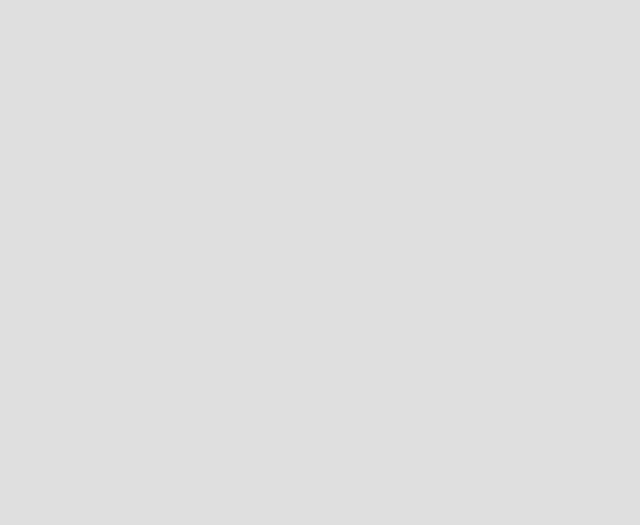
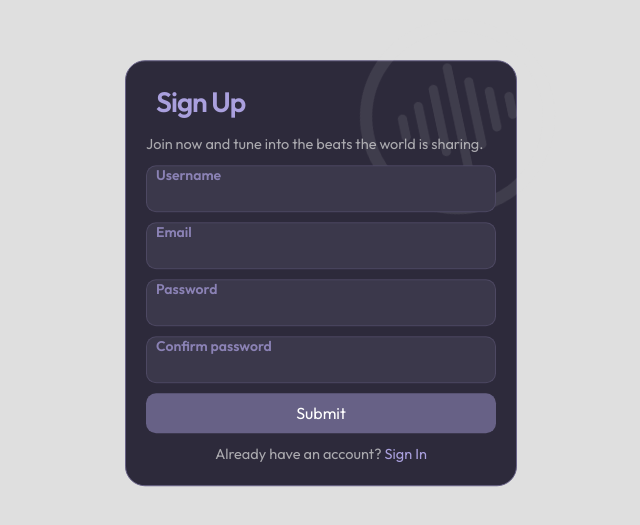
Before and after one commit to Aaaronder/vizsgaremek, a React (Vite) app in the folder frontend/: page / in a window 1280 px wide. Before the commit this address had no page. Shown: the part 127-652 px from the top of the page, without its empty margins (319-959 px from the left). Built offline with nearby package versions, Linux system fonts and the light colour scheme.

Commit message:
most recent

```diff
--- a/frontend/src/App.jsx
+++ b/frontend/src/App.jsx
@@ -16,7 +16,7 @@ function App() {
           <Routes>
             <Route path="/browse" element={<BrowsePage />} />
             <Route path="/upload" element={<UploadPage />} />
-            <Route path="/signup" element={<SignUpPage />} />
+            <Route path="/" element={<SignUpPage />} />
             <Route path="/signin" element={<SignInPage />} />
             <Route path="/account" element={<AccountPage />} />
           </Routes>
--- a/frontend/src/pages/auth/signupPage/signUp.jsx
+++ b/frontend/src/pages/auth/signupPage/signUp.jsx
@@ -12,7 +12,6 @@ function SignUpForm() {
         confirmPassword: ''
     });
     const [error, setError] = useState('');
-    const [isLoading, setIsLoading] = useState(false);
     const navigate = useNavigate();
 
     const handleChange = (e) => {
@@ -58,7 +57,6 @@ function SignUpForm() {
 
       if (!validateForm()) return;
 
-      setIsLoading(true);
 
       try {
           const response = await axios.post('http://localhost:3000/users/register', {
@@ -72,8 +70,6 @@ function SignUpForm() {
           }
       } catch (err) {
           setError(err.response?.data?.message || 'Regisztráció sikertelen');
-      } finally {
-          setIsLoading(false);
       }
   };
 
@@ -134,8 +130,8 @@ function SignUpForm() {
                     <span>Confirm password</span>
                 </label>
 
-                <button type='submit' className="submit" disabled={isLoading}>
-                    {isLoading ? 'Loading...' : 'Submit'}
+                <button type='submit' className="submit">
+                    Submit
                 </button>
 
                 <p className="signin">Already have an account? <Link className='toSignIn' to="/signin">Sign In</Link></p>
```
